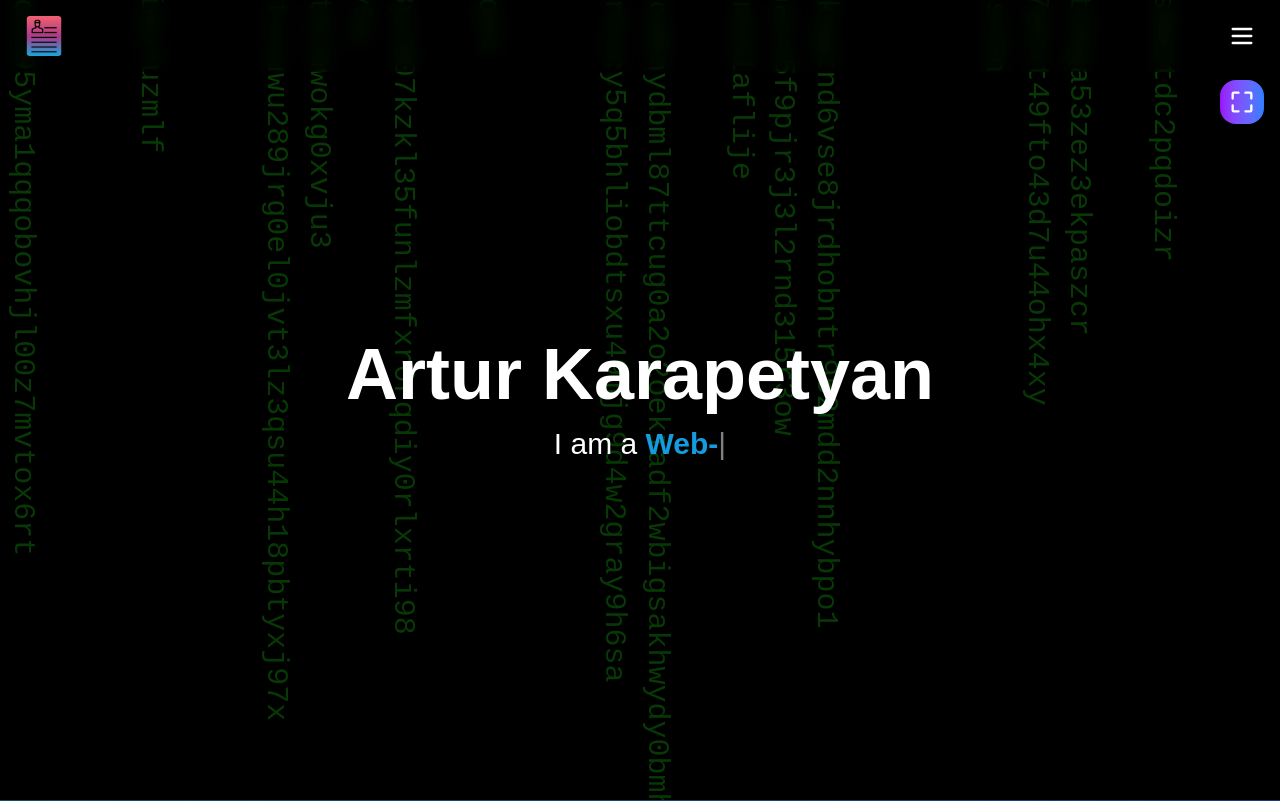
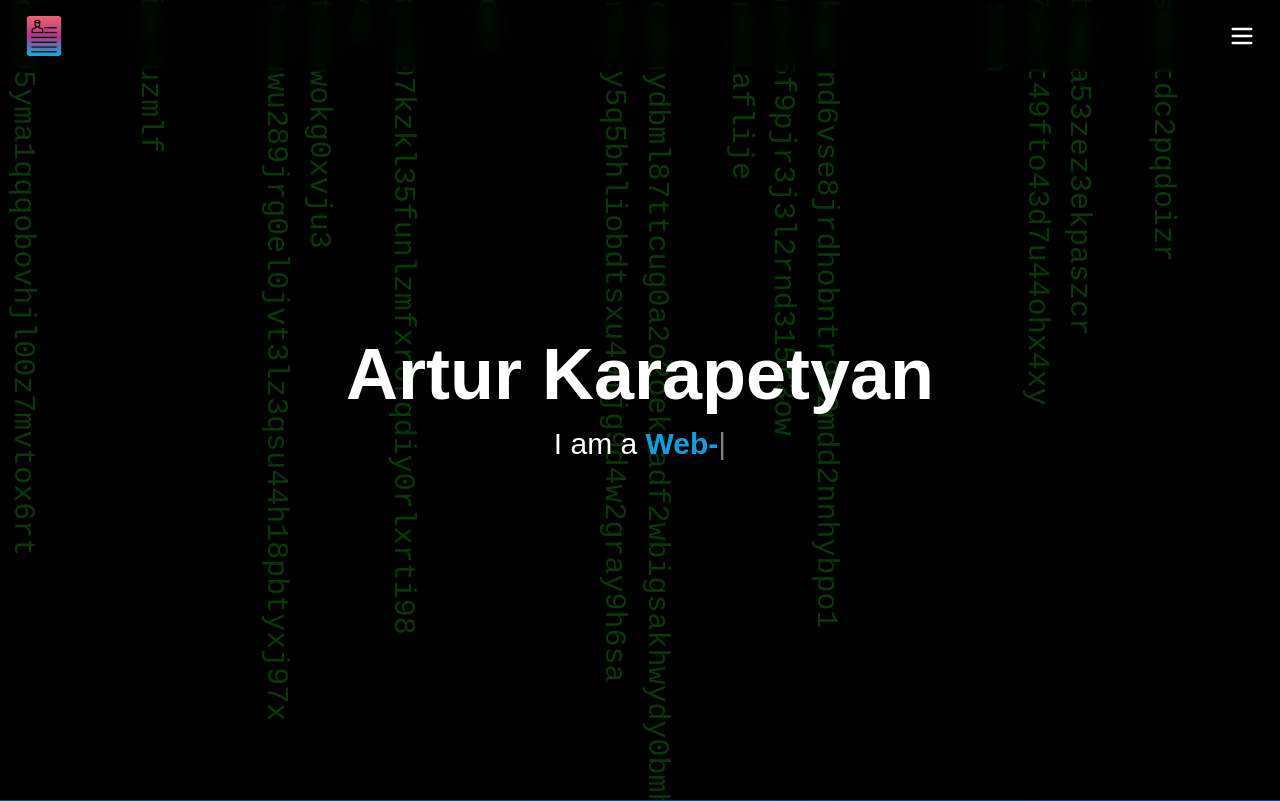
Before and after one commit to arturkarapetyan-1981/arturkarapetyan-1981.github.io, a Next.js app: page / in a window 1280 px wide. Shown: the top 801 px of the page. Built offline with nearby package versions, Linux system fonts and the light colour scheme.

Commit message:
I changed layout

```diff
--- a/src/app/layout.tsx
+++ b/src/app/layout.tsx
@@ -3,7 +3,6 @@ import { Geist, Geist_Mono } from "next/font/google";
 import "./globals.css";
 import BackToTopButton from "@/components/BackToTopButton";
 import Header from "@/components/Header";
-import FullScreen from "@/components/FullScreen"
 const geistSans = Geist({
   variable: "--font-geist-sans",
   subsets: ["latin"],
@@ -35,7 +34,6 @@ export default function RootLayout({
         <Header />
         {children}
         <BackToTopButton />
-        <FullScreen />
       </body>
     </html>
   );
```
